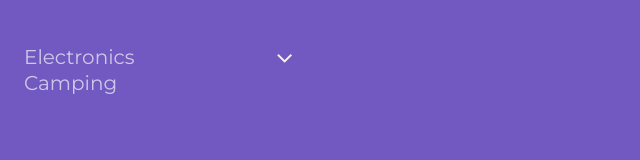
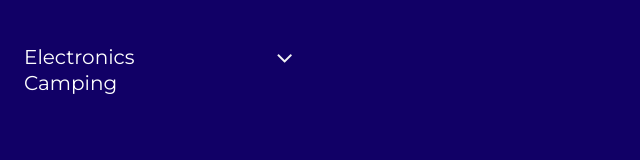
Before and after one commit to cirilocolombo/tree_menu, a plain HTML site: page index.html in a window 1280 px wide. Shown: the whole page, without its empty margins (0-640 px from the left). Drawn offline with Linux system fonts and the light colour scheme.

Commit message:
Update code patterns

```diff
--- a/style.css
+++ b/style.css
@@ -7,17 +7,14 @@ html {
 }
 
 body {
-  background: #7159c1;
+	background: #110066;
 	font-family: "Montserrat", Arial;
-
-  color: #ffffffaa;
-
+	color: #fff;
 	font-size: 2rem;
 }
 
 nav#tree {
 	margin-top: 45px;
-
 	max-width: 300px;
 }
 
@@ -27,7 +24,6 @@ nav#tree ul {
 
 nav#tree li {
 	list-style: none;
-
 	margin-top: 2px;
 }
 
```
Also changed, not shown: components/tree.js (+3 -8 lines), components/main.js (indentation only), index.html (indentation only). Lines whose indentation alone changed are shown as unchanged.
